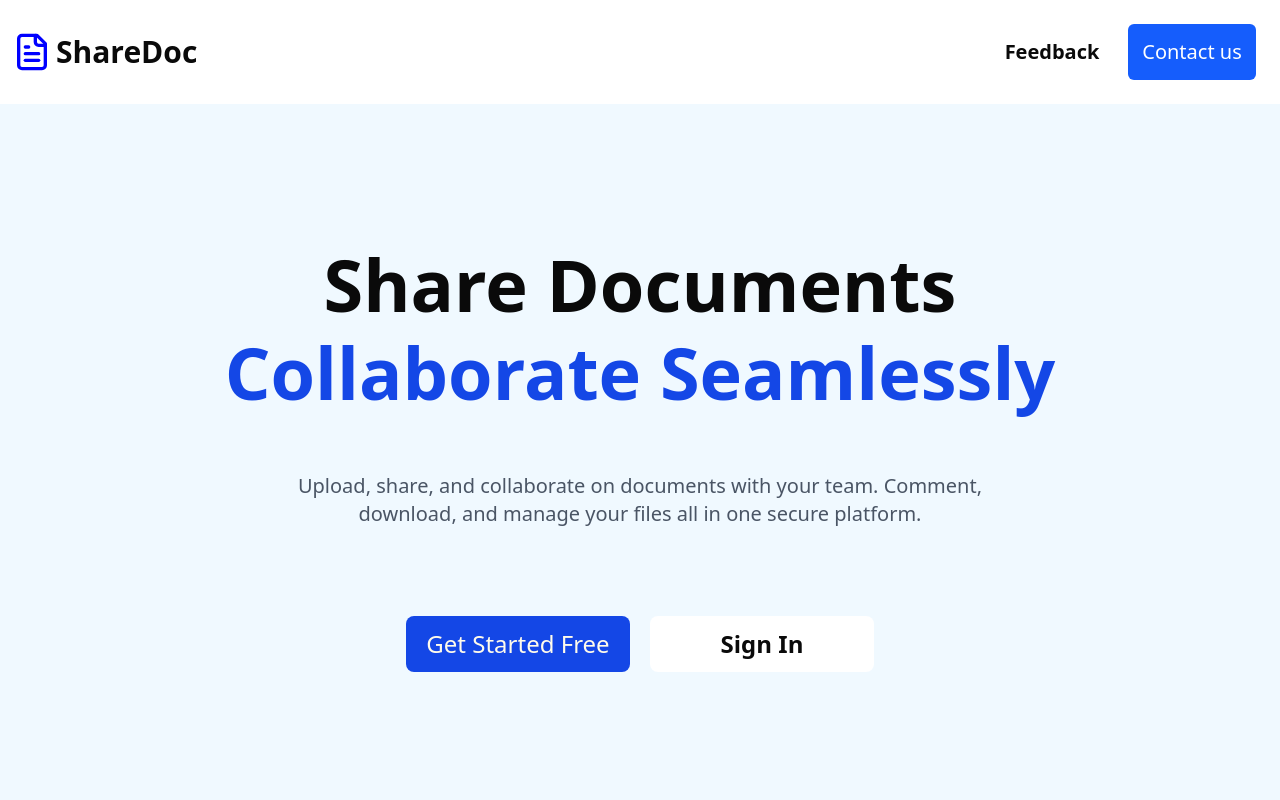
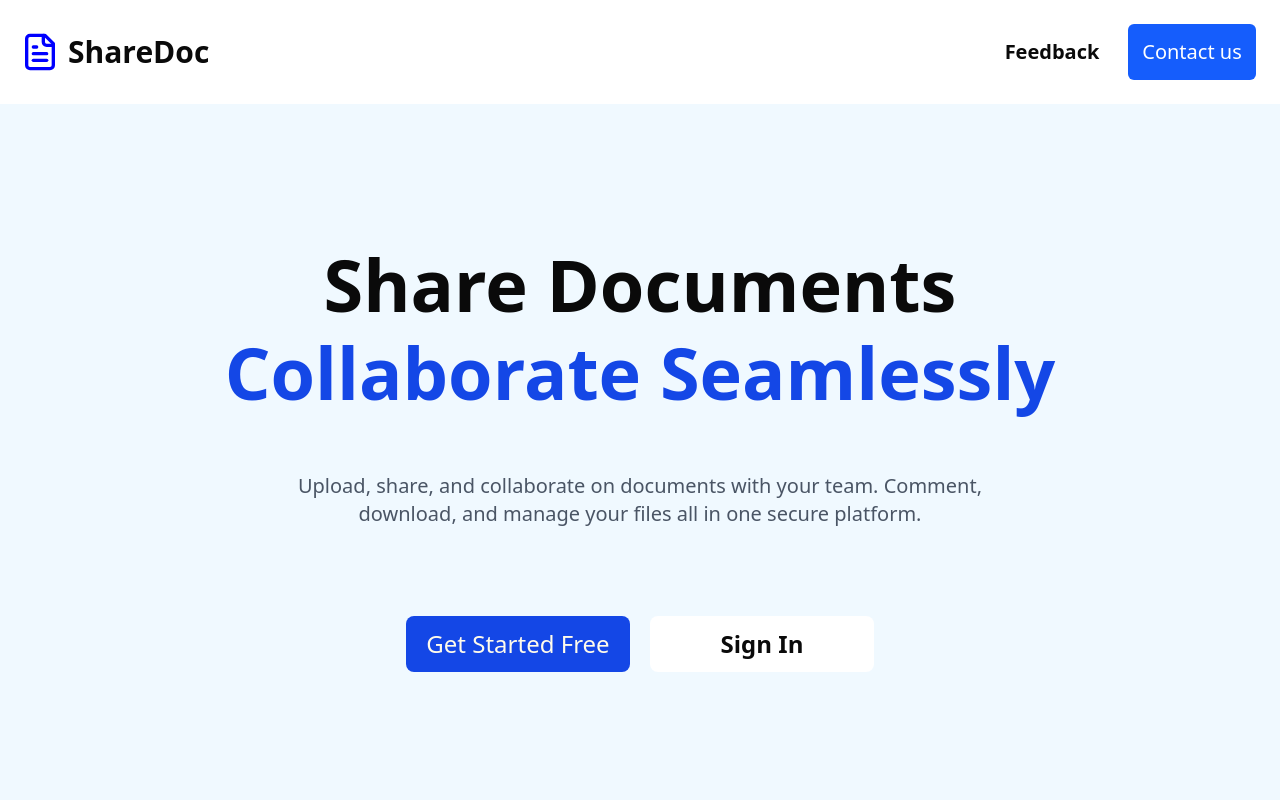
Before and after one commit to Pallab-Ghosh/File_Sharing_Applicationa, a Next.js app in the folder Frontend/my-app/: page / in a window 1280 px wide. Shown: the top 800 px of the page. Built offline with nearby package versions, Linux system fonts and the light colour scheme.

Commit message:
Fixed the Landing Page Styling issue

```diff
--- a/Frontend/my-app/app/(Landing)/page.jsx
+++ b/Frontend/my-app/app/(Landing)/page.jsx
@@ -6,7 +6,7 @@ const FrontPage = () => {
   return (
     <div>
       <div className='flex sm:justify-between sm:items-center'>
-        <div className='flex gap-1 item-center ml-mr-2 sm:mt-5 sm:mr-5 mt-6'>
+        <div className='flex gap-1 item-center ml-2 mr-2  sm:mr-5 mt-5 sm:gap-2'>
           <div>
             <FileText color='blue' size={32} className='sm:size-10 sm:ml-3' />
           </div>
```
